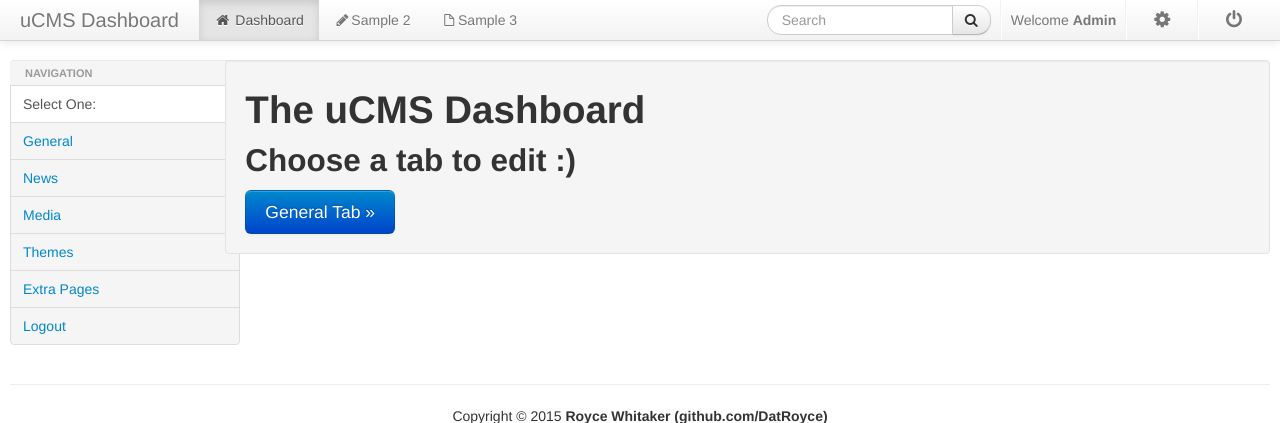
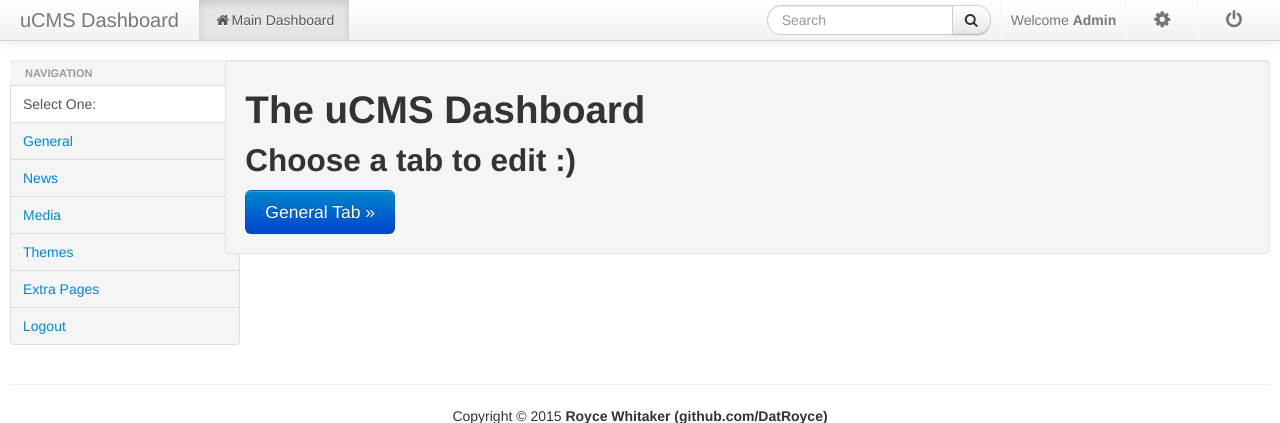
Before and after one commit to lunarcontrol/uCMS, a PHP site: page /function/Admin.php in a window 1280 px wide. Shown: the top 423 px of the page. Run offline with PHP 8.4, Linux system fonts and the light colour scheme; the visitor is signed in with stand-in values (Sample User, id 1).

Commit message:
Bla Bla Bla

```diff
--- a/function/Admin.php
+++ b/function/Admin.php
@@ -99,9 +99,9 @@ header('location: Admin.php');
                 <div class="nav-collapse collapse">
 
                     <ul class="nav">
-                        <li class="active"><a href="#"><i class="icon-home icon-black"></i> Dashboard</a></li>
-                        <li><a href="#"><i class="icon-pencil icon-black"></i>Sample 2</a></li>
-                        <li><a href="#"><i class="icon-file icon-black"></i>Sample 3</a></li>
+                        <li class="active"><a href="#"><i class="icon-home icon-black"></i>Main Dashboard</a></li>
+                        <!--<li><a href="#"><i class="icon-pencil icon-black"></i>Page Name</a></li>-->
+                        <!--<li><a href="#"><i class="icon-file icon-black"></i>Page Name</a></li>-->
 
 
                     </ul>
@@ -220,7 +220,7 @@ if (empty($_GET['p'])) {
 			<td align="right"><b>Please select all switches when applying or defaults will be set to off.</b></td>
 			</tr>
 			<tr>
-			<td align="right">News Button:</td>
+			<td align="left">News Button:</td>
 			<td align="left"><input type="radio" name="firlinks[News]" value="News">On<br><input type="radio" name="firlinks[News]" value="">Off</td>
 			</tr>
 		</table>
```
